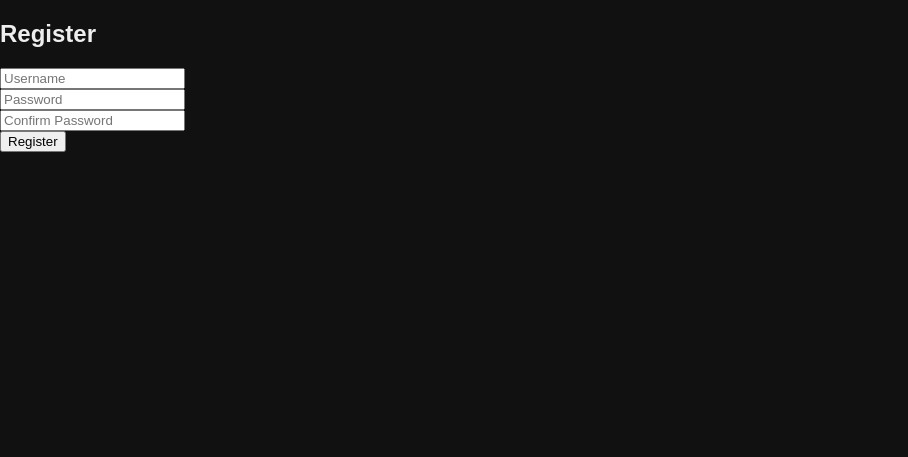
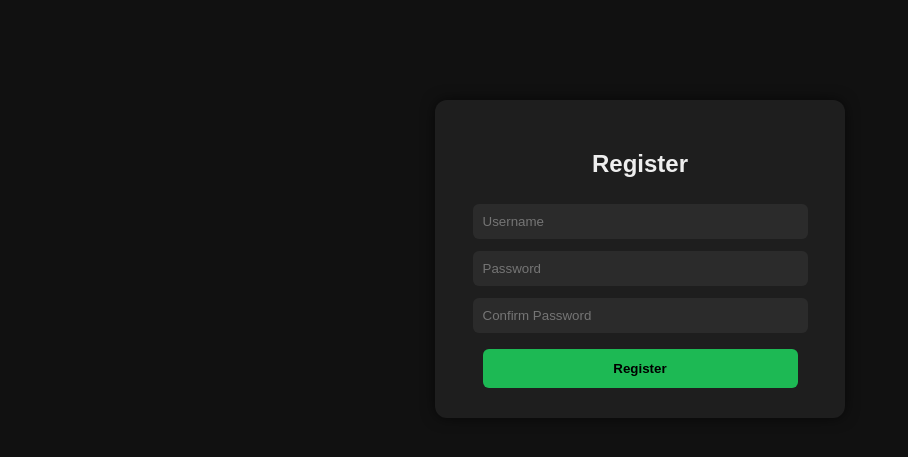
Before and after one commit to Dino-code94/GameHub, a Django app: page /accounts/register/ in a window 1280 px wide. Shown: the part 51-508 px from the top of the page, without its empty margins (0-908 px from the left). Run offline with Django 5.2, Linux system fonts and the light colour scheme.

Commit message:
Finalize login/register styling + auth-wrapper CSS

```diff
--- a/gamehub/static/style.css
+++ b/gamehub/static/style.css
@@ -212,3 +212,42 @@ body {
     margin-bottom: 8px;
     border-radius: 6px;
 }
+
+/* --- LOGIN & REGISTER PAGE BOX STYLE --- */
+.auth-wrapper {
+    width: 350px;
+    margin: 100px auto;      /* center left-right + push down */
+    background: #1e1e1e;
+    padding: 30px;
+    border-radius: 12px;
+    text-align: center;
+    box-shadow: 0 0 14px rgba(0,0,0,0.6);
+}
+
+/* input fields look nicer */
+.auth-wrapper input {
+    width: 90%;
+    padding: 10px;
+    margin: 6px 0;
+    border-radius: 6px;
+    border: none;
+    background: #2b2b2b;
+    color: white;
+}
+
+/* submit button */
+.auth-wrapper button {
+    width: 90%;
+    padding: 12px;
+    background: #1db954;
+    border: none;
+    border-radius: 6px;
+    cursor: pointer;
+    color: black;
+    font-weight: bold;
+    margin-top: 10px;
+}
+
+.auth-wrapper button:hover {
+    background: #17a94b;
+}
```
Also changed, not shown: gamehub/db.sqlite3.
